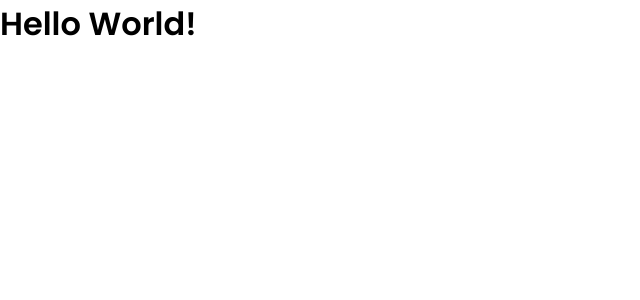
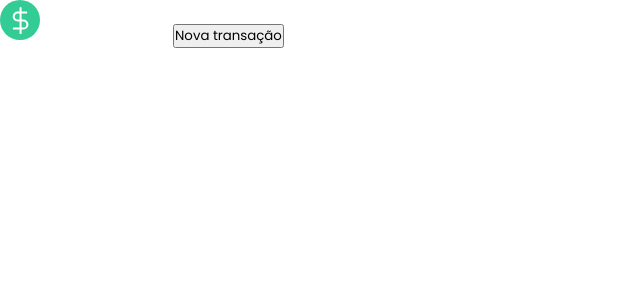
Before and after one commit to GabrielFerlima/Planilha-Financeira-React, a React (Create React App) app: page / in a window 1280 px wide. Shown: the top 300 px of the page, without its empty margins (0-640 px from the left). Built offline with nearby package versions, Linux system fonts and the light colour scheme.

Commit message:
Estilos globais

```diff
--- a/src/App.tsx
+++ b/src/App.tsx
@@ -1,11 +1,12 @@
+import {Header}  from './componentes/Header'
 import {GlobalStyle} from './styles/global'
 
 
 export function App() {
   return (
-    <div className='App'>
-      <h1>Hello World!</h1>
+    <>
+      <Header/>
       <GlobalStyle/>
-    </div>
+    </>
   )
 }
--- /dev/null
+++ b/src/componentes/Header/index.tsx
@@ -0,0 +1,15 @@
+import logoImg from '../../assets/logo.svg'
+import { Container } from './styles'
+
+
+export function Header() {
+    return (
+        <Container>
+            <img src={logoImg} alt="dt money" />
+            <button type="button">
+            Nova transação
+            </button>
+
+        </Container>
+    )
+}
--- /dev/null
+++ b/src/componentes/Header/styles.ts
@@ -0,0 +1,8 @@
+import styled from "styled-components";
+
+export const Container = styled.header `
+background: var(--blue);
+
+
+
+`
```
Also changed, not shown: src/styles/global.ts (+9 -8 lines).
